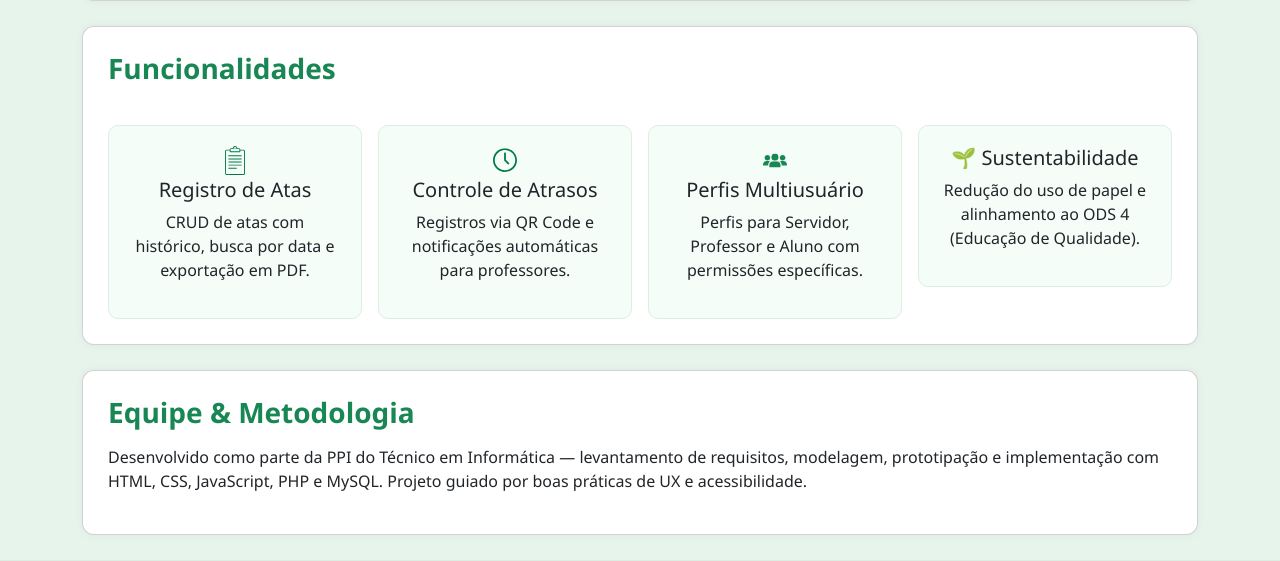
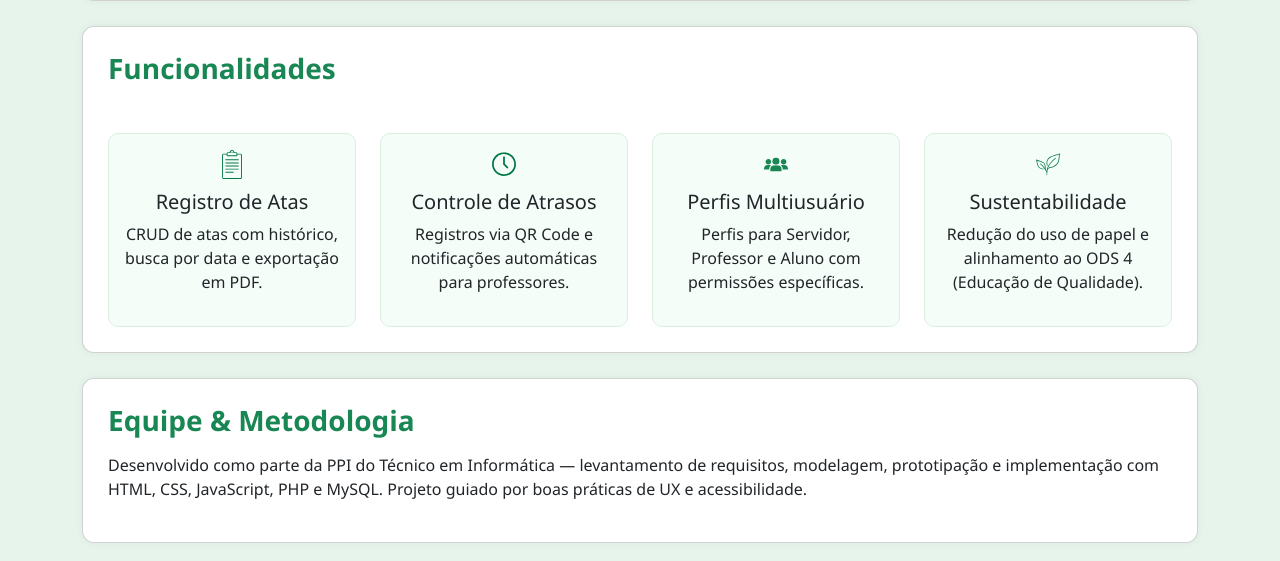
Before and after one commit to Neto0-M/TCC-PPI-SUDAE, a PHP site: page /LANDING/index.html in a window 1280 px wide. Shown: the part 798-1359 px from the top of the page. Run offline with PHP 8.4, Linux system fonts and the light colour scheme.

Commit message:
tcc pro matias

```diff
--- a/LANDING/index.html
+++ b/LANDING/index.html
@@ -61,6 +61,10 @@
       padding-bottom: 3px;
     }
 
+    .row {
+      margin-top: 10px;
+    }
+
     .hero {
       background-image: url('https://images.unsplash.com/photo-1588072432836-e10032774350?auto=format&fit=crop&w=1600&q=80');
       background-size: cover;
@@ -110,6 +114,8 @@
     .feature {
       background-color: #f5fdf8;
       border: 1px solid #dceee2;
+      min-width: 25%;
+      max-width: 100%;
       border-radius: 10px;
       padding: 20px;
       text-align: center;
@@ -189,31 +195,32 @@
 
     <section id="funcionalidades" class="card">
       <h3>Funcionalidades</h3>
-      <div class="row g-3 mt-2">
-        <div class="col-md-3 col-sm-6">
-          <div class="feature">
-            <img src="../assets/img/ata_verde.svg" class="img-btn">
-            <h5> Registro de Atas</h5>
+      <div class="row row-cols-1 row-cols-sm-2 row-cols-md-4 g-4 mt-2">
+        <div class="col">
+          <div class="feature h-100 d-flex flex-column align-items-center text-center p-3">
+            <img src="../assets/img/ata_verde.svg" class="img-btn mb-2">
+            <h5>Registro de Atas</h5>
             <p>CRUD de atas com histórico, busca por data e exportação em PDF.</p>
           </div>
         </div>
-        <div class="col-md-3 col-sm-6">
-          <div class="feature">
-            <img src="../assets/img/atraso_verde.svg" class="img-btn">
-            <h5> Controle de Atrasos</h5>
+        <div class="col">
+          <div class="feature h-100 d-flex flex-column align-items-center text-center p-3">
+            <img src="../assets/img/atraso_verde.svg" class="img-btn mb-2">
+            <h5>Controle de Atrasos</h5>
             <p>Registros via QR Code e notificações automáticas para professores.</p>
           </div>
         </div>
-        <div class="col-md-3 col-sm-6">
-          <div class="feature">
-            <img src="../assets/img/participantes.svg" class="img-btn">
-            <h5> Perfis Multiusuário</h5>
+        <div class="col">
+          <div class="feature h-100 d-flex flex-column align-items-center text-center p-3">
+            <img src="../assets/img/participantes.svg" class="img-btn mb-2">
+            <h5>Perfis Multiusuário</h5>
             <p>Perfis para Servidor, Professor e Aluno com permissões específicas.</p>
           </div>
         </div>
-        <div class="col-md-3 col-sm-6">
-          <div class="feature">
-            <h5>🌱 Sustentabilidade</h5>
+        <div class="col">
+          <div class="feature h-100 d-flex flex-column align-items-center text-center p-3">
+            <img src="../assets/img/sustentabilidade.svg" class="img-btn mb-2">
+            <h5>Sustentabilidade</h5>
             <p>Redução do uso de papel e alinhamento ao ODS 4 (Educação de Qualidade).</p>
           </div>
         </div>
```
Also changed, not shown: ATRASOS/atrasos.php (+3 -5 lines), SUDAE_05092025.sql (+5 -5 lines), ASSETS/img/SUDAE.svg, ASSETS/img/sustentabilidade.svg (added).
